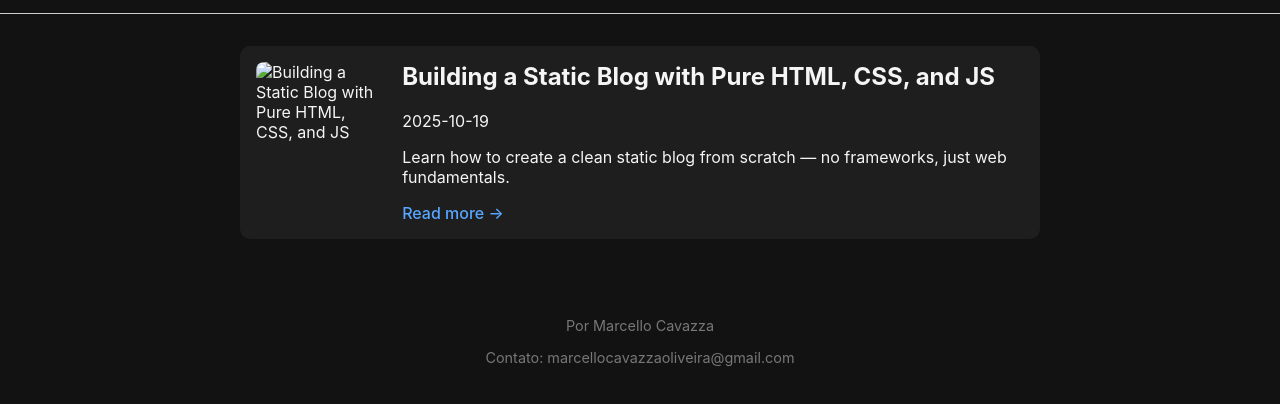
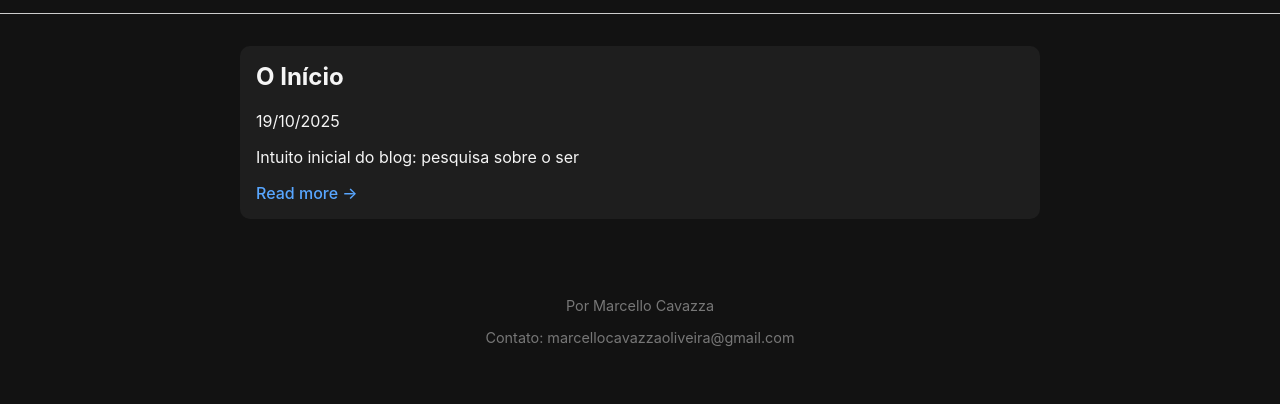
Before and after one commit to MarcelloCavazza/blog, a plain HTML site: page index.html in a window 1280 px wide. Shown: the part 58-462 px from the top of the page. Drawn offline with Linux system fonts and the light colour scheme.

Commit message:
registrando primeiro blog

```diff
--- a/js/main.js
+++ b/js/main.js
@@ -23,7 +23,7 @@ if (container) {
       const div = document.createElement('div');
       div.className = 'post-card';
       div.innerHTML = `
-        <img src="${post.image}" alt="${post.title}">
+        ${post.image ? `<img src="${post.image}" alt="${post.title}">` : ''}
         <div>
           <h2>${post.title}</h2>
           <p class="date">${post.date}</p>
--- a/js/posts.js
+++ b/js/posts.js
@@ -1,9 +1,8 @@
 const posts = [
   {
-    title: "Building a Static Blog with Pure HTML, CSS, and JS",
-    date: "2025-10-19",
-    description: "Learn how to create a clean static blog from scratch — no frameworks, just web fundamentals.",
-    slug: "sample-post",
-    image: "images/blog-banner.jpg"
+    title: "O Início",
+    date: "19/10/2025",
+    description: "Intuito inicial do blog: pesquisa sobre o ser",
+    slug: "o-inicio"
   }
 ];
```
Also changed, not shown: posts/o-inicio.html (added, +16 -0 lines), posts/sample-post.html (line endings or trailing spaces).
